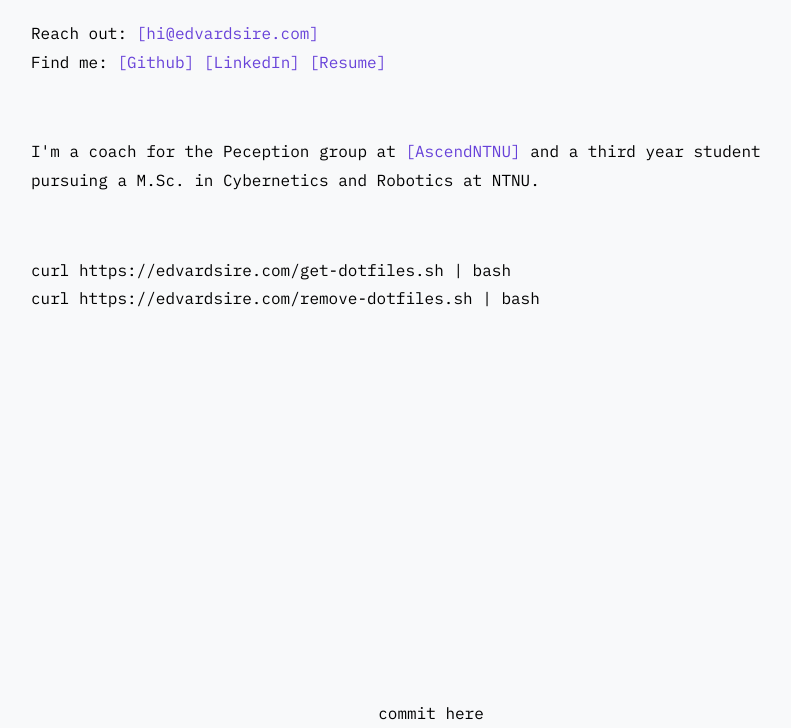
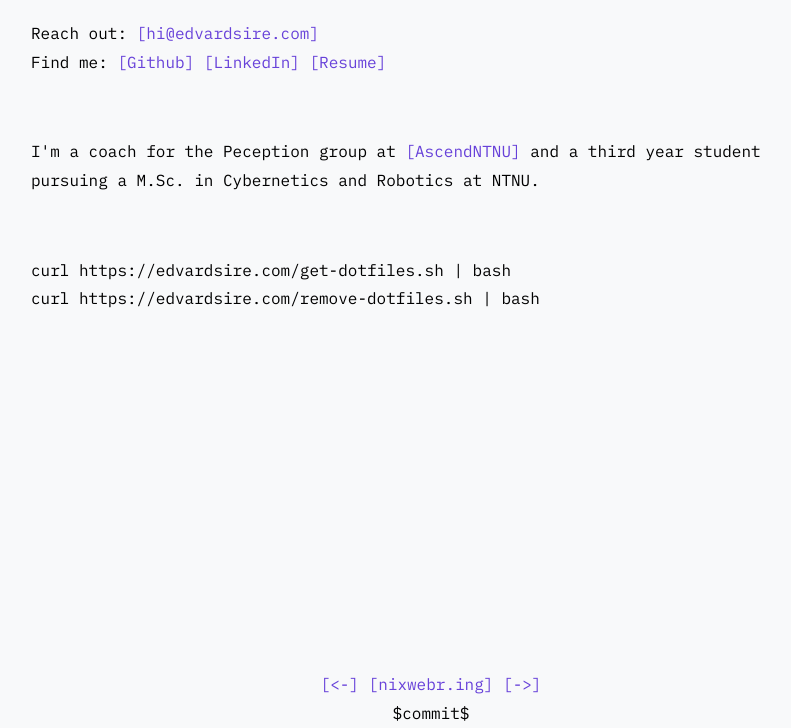
Before and after one commit to EdvardSire/site, a plain HTML site: page exported/index.html in a window 1280 px wide. Shown: the part 72-800 px from the top of the page, without its empty margins (209-1000 px from the left). Drawn offline with Linux system fonts and the light colour scheme.

Commit message:
feat: nixwebr.ing

```diff
--- a/exported/index.html
+++ b/exported/index.html
@@ -99,6 +99,13 @@
       </p>
 
       </main>
-      <footer>commit here</footer>
+      <footer>
+        <div>
+            <a href="https://nixwebr.ing/prev/edvardsire"><-</a>
+            <a href="https://nixwebr.ing">nixwebr.ing</a>
+            <a href="https://nixwebr.ing/next/edvardsire">-></a>
+        </div>
+        <div>$commit$</div>
+      </footer>
   </body>
 </html>
```
Also changed, not shown: 1 other file.
